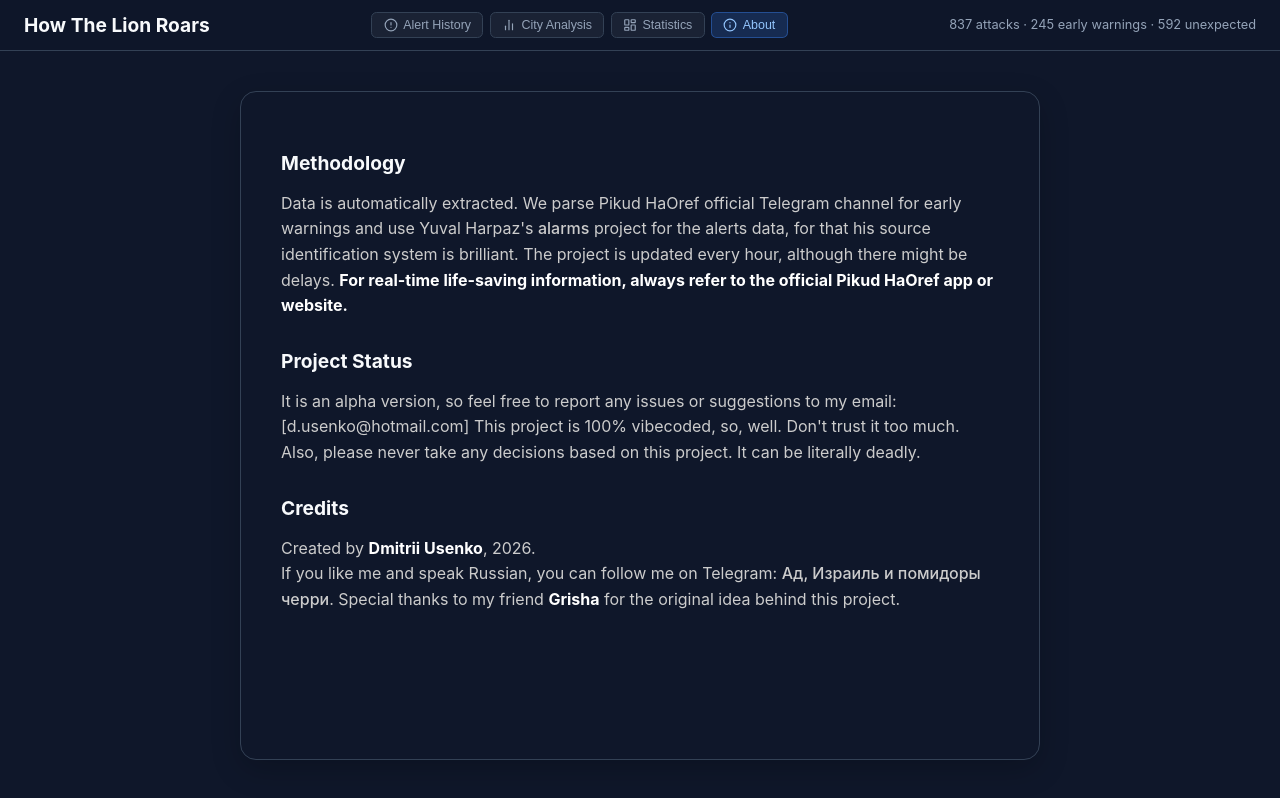
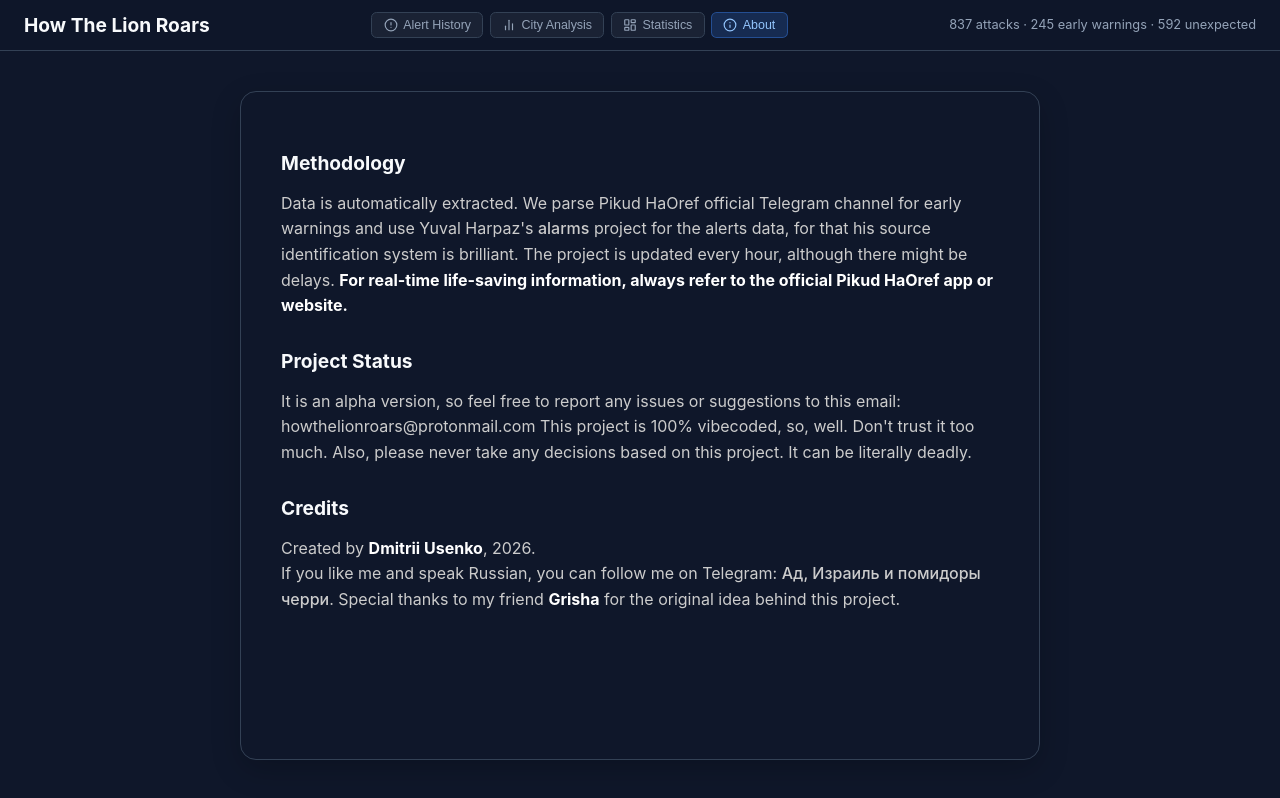
Before and after one commit to peppermint-ice/how-the-lion-roars, a React (Vite) app in the folder frontend/: page / in a window 1280 px wide. Both pictures are taken after a click on the button "About". Built offline with nearby package versions, Linux system fonts and the light colour scheme.

Commit message:
Email changed

```diff
--- a/frontend/src/App.jsx
+++ b/frontend/src/App.jsx
@@ -170,7 +170,7 @@ export default function App() {
             <section>
               <h3>Project Status</h3>
               <p>
-                It is an alpha version, so feel free to report any issues or suggestions to my email: [d.usenko@hotmail.com]
+                It is an alpha version, so feel free to report any issues or suggestions to this email: howthelionroars@protonmail.com
                 This project is 100% vibecoded, so, well. Don't trust it too much.
                 Also, please never take any decisions based on this project. It can be literally deadly.
               </p>
```
